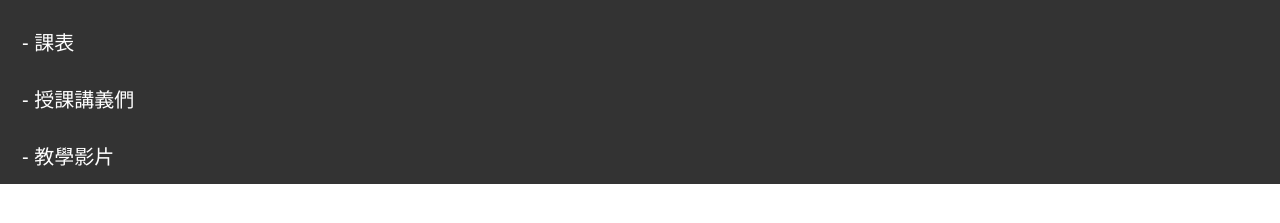
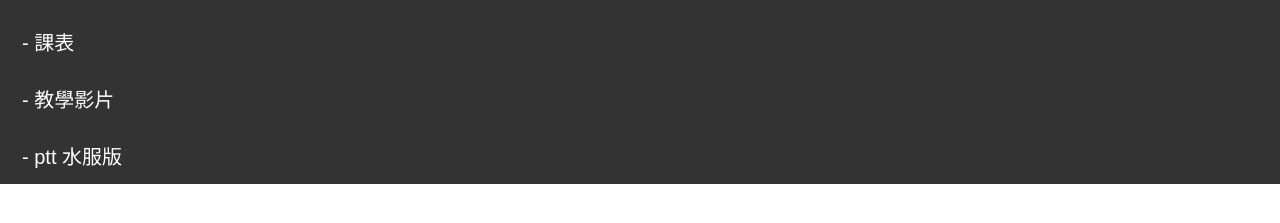
Before and after one commit to normanlinnet/ntulifeguard40, a website: page index.html in a window 1280 px wide. Both pictures are taken after a click on the link 1244 px from the left and 33 px from the top of the page. Shown: the part 339-562 px from the top of the page. Drawn offline with Linux system fonts and the light colour scheme.

Commit message:
change menu

```diff
--- a/index.html
+++ b/index.html
@@ -24,8 +24,8 @@
         href="http://ntu-lifeguard.blog.ntu.edu.tw/wp-content/uploads/sites/3032/files/2019/08/40%E6%9C%9F%E8%AA%B2%E8%A1%A8%E6%9B%B4%E6%96%B0.jpg">
         - 課表
       </a>
-      <a href="https://drive.google.com/drive/folders/1yhtlHvmD7ENIx4FBqckDIqE-RUxW3j0f">- 授課講義們</a>
       <a href="https://www.youtube.com/channel/UCglfjk9yZNodse_7I-KyHKQ/videos">- 教學影片</a>
+      <a href="https://www.ptt.cc/bbs/lifeguard/index.html">- ptt 水服版</a>
     </div>
     <a href="javascript: void(0);" class="icon" onclick="toggleMenu()"><i class="fa fa-bars"></i></a>
   </div>
```
